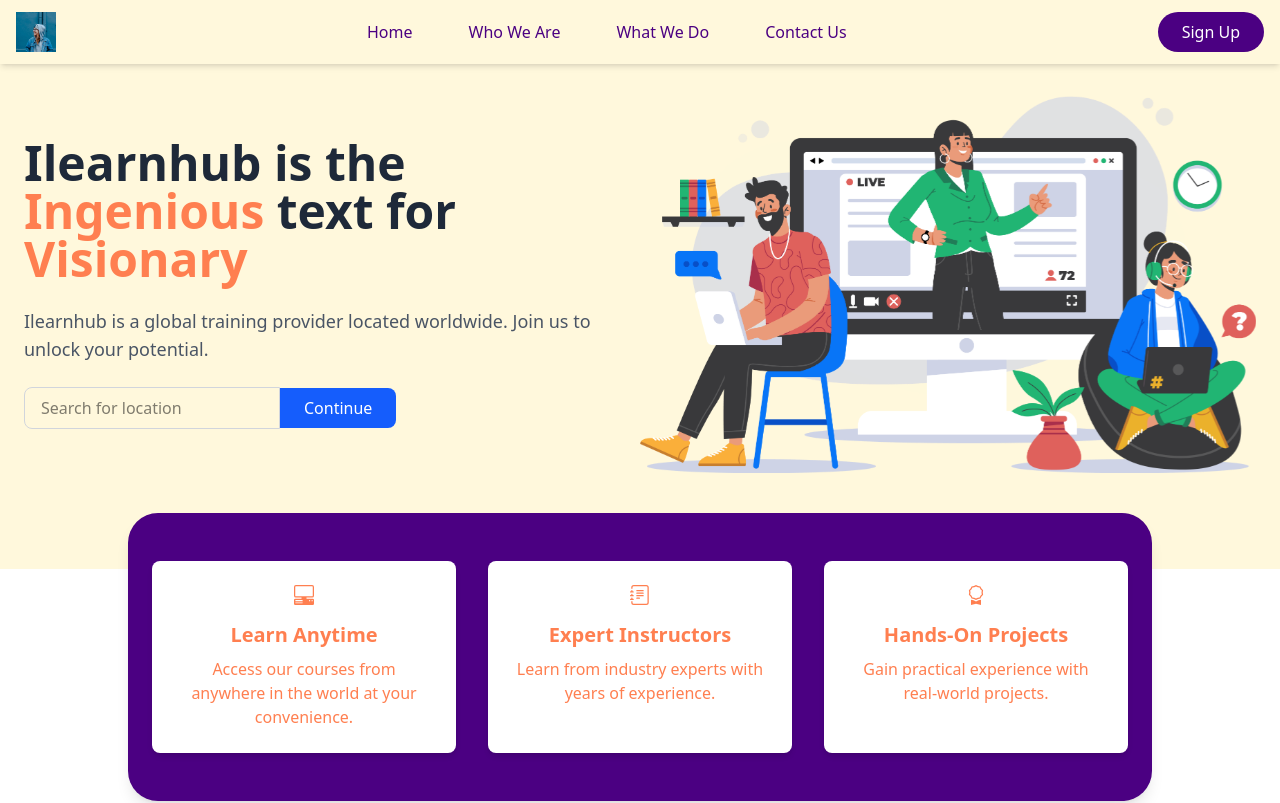
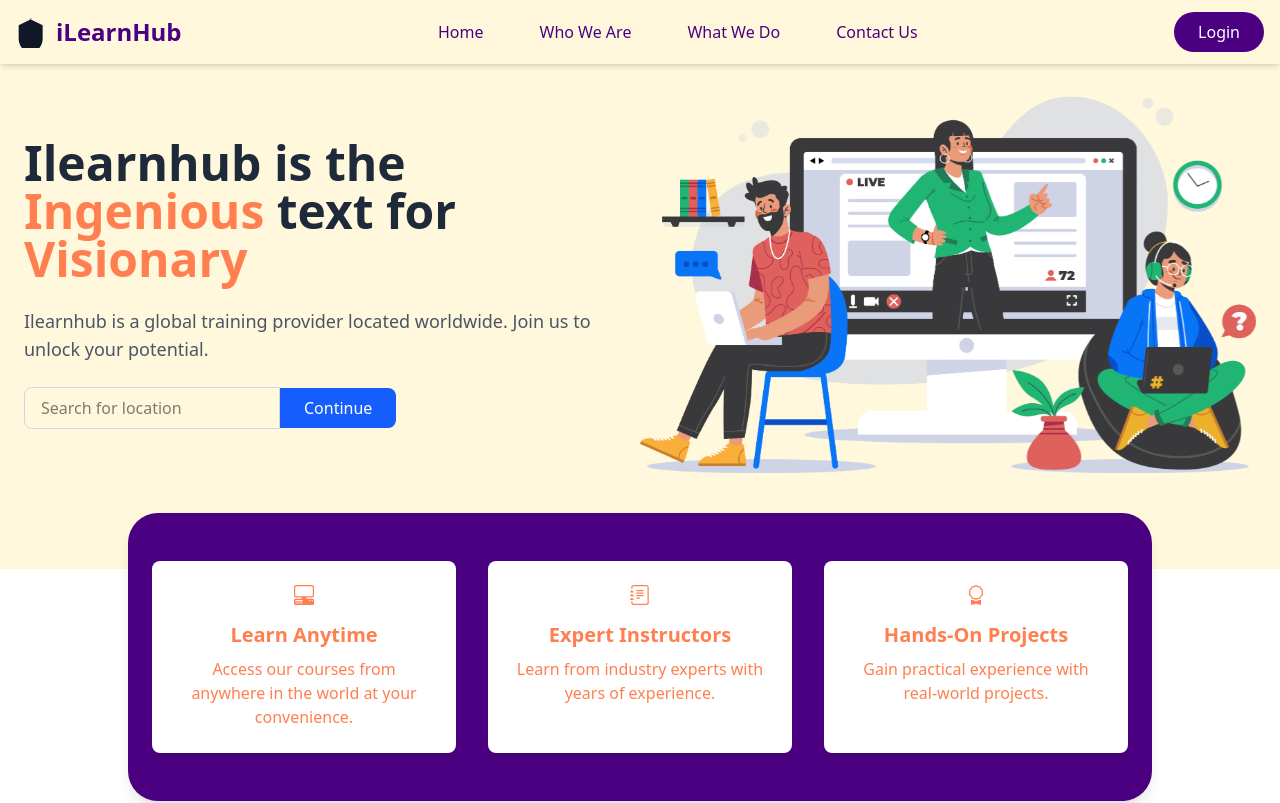
Before and after one commit to meshach567/ilearnhub, a Next.js app: page / in a window 1280 px wide. Shown: the top 803 px of the page. Built offline with nearby package versions, Linux system fonts and the light colour scheme.

Commit message:
refactor: remove the Image from Navbar

```diff
--- a/src/components/base/Navbar.tsx
+++ b/src/components/base/Navbar.tsx
@@ -1,6 +1,5 @@
 "use client";
 
-import Image from "next/image";
 import Link from "next/link";
 import { useState } from "react";
 
@@ -42,14 +41,30 @@ export default function Header() {
         <div className="flex justify-between items-center">
           {/* Logo */}
           <Link href="/" className="flex items-center">
-            <Image
+            {/* <Image
               src="/assets/images/walton.png" // Replace with your logo path
               alt="iLearnHub"
               width={120}
               height={40}
               className="h-10 w-auto object-center object-cover"
               priority
-            />
+            /> */}
+            <svg
+              className="w-8 h-8 text-gray-900"
+              fill="currentColor"
+              viewBox="0 0 24 24"
+            >
+              <path d="M12 2L2 7v10c0 5.55 3.84 9.74 9 11 5.16-1.26 9-5.45 9-11V7l-10-5z" />
+              <path
+                d="M8 12l2 2 4-4"
+                stroke="currentColor"
+                strokeWidth="2"
+                fill="none"
+              />
+            </svg>
+            <span className="text-2xl font-bold text-[#4B0082] ml-2">
+              iLearnHub
+            </span>
           </Link>
 
           {/* Desktop Navigation */}
@@ -96,7 +111,7 @@ export default function Header() {
             type="button"
             className="hidden lg:inline-block bg-[#4B0082] text-white px-6 py-2 rounded-full hover:bg-blue-700 transition duration-300"
           >
-            Sign Up
+            <Link href="/login">Login</Link>
           </button>
 
           {/* Mobile Menu Button */}
```
